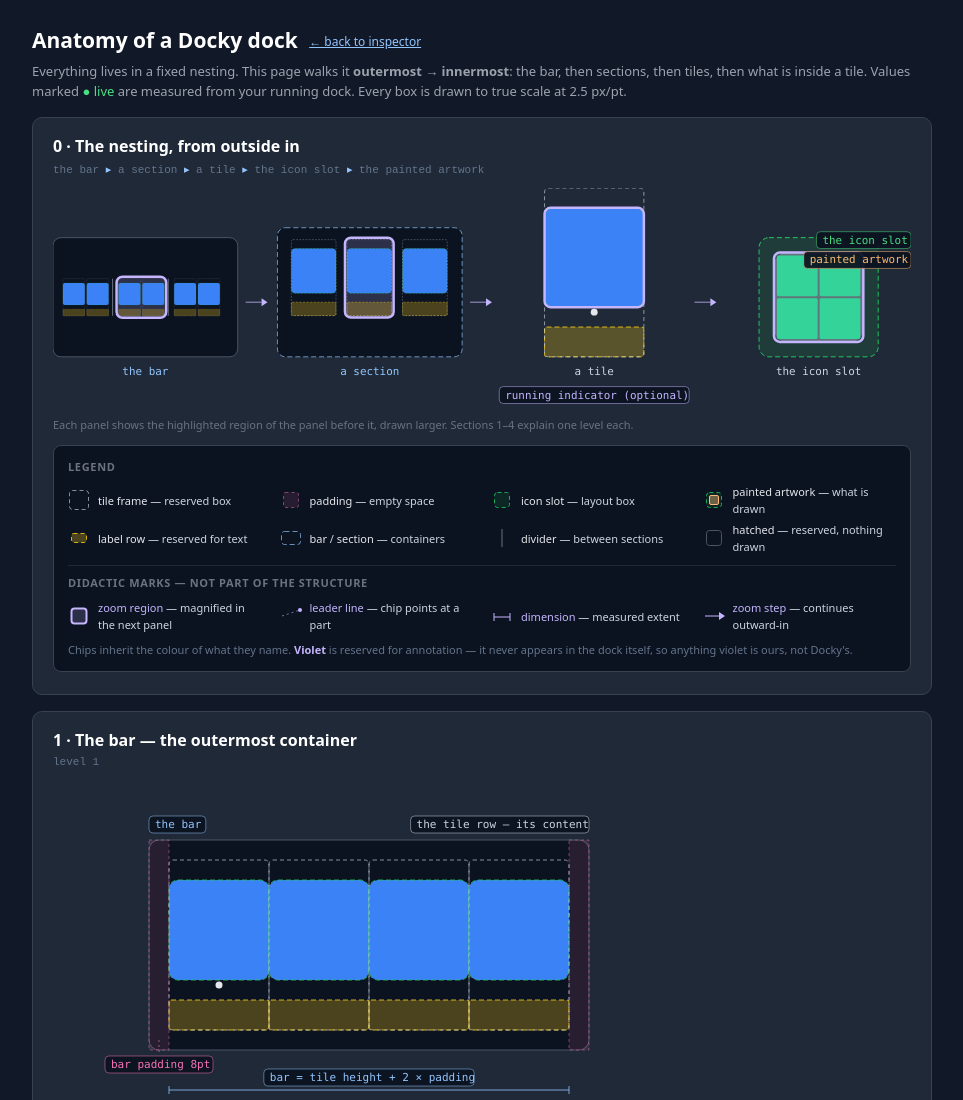
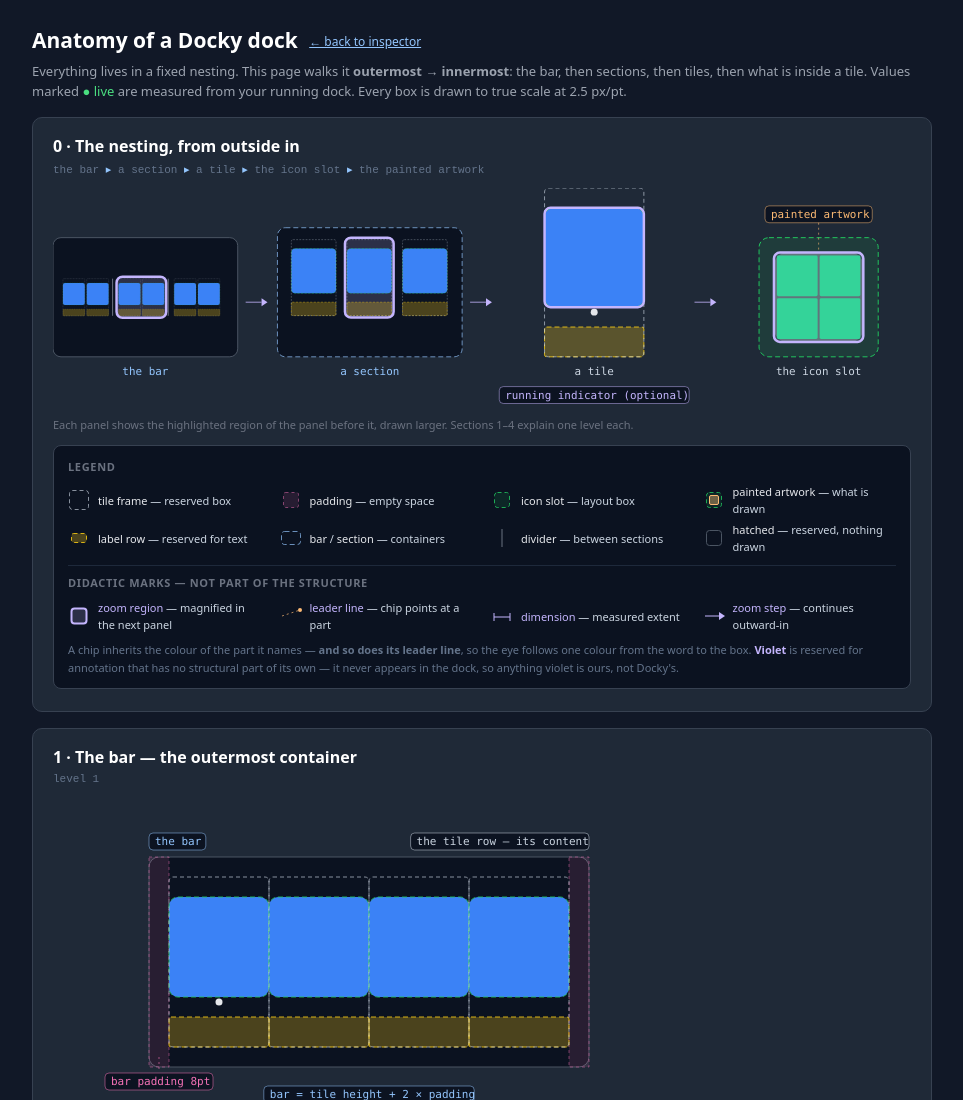
Before and after one commit to tobiashochguertel/docky-inspector, a website: page public/structure.html in a window 1280 px wide. Shown: the top 1100 px of the page, without its empty margins (158-1121 px from the left). Drawn offline with Linux system fonts and the light colour scheme; no server answers.

Commit message:
fix: panel 4 names the painted artwork with a same-colour leader; drop duplicate slot chip

```diff
--- a/public/structure.html
+++ b/public/structure.html
@@ -59,11 +59,11 @@
     <h3>Didactic marks — not part of the structure</h3>
     <div class="cols">
       <div class="item did"><svg width="22" height="22" viewBox="0 0 22 22"><rect x="3.5" y="3.5" width="15" height="15" rx="3" fill="#c4b5fd2e" stroke="#c4b5fd" stroke-width="2"/></svg><span><b>zoom region</b> — magnified in the next panel</span></div>
-      <div class="item did"><svg width="22" height="22" viewBox="0 0 22 22"><line x1="2" y1="11" x2="20" y2="5" stroke="#c4b5fd" stroke-opacity=".6" stroke-dasharray="2 3"/><circle cx="20" cy="5" r="2" fill="#c4b5fd"/></svg><span><b>leader line</b> — chip points at a part</span></div>
+      <div class="item did"><svg width="22" height="22" viewBox="0 0 22 22"><line x1="2" y1="11" x2="20" y2="5" stroke="#fdba74" stroke-opacity=".7" stroke-dasharray="2 3"/><circle cx="20" cy="5" r="2" fill="#fdba74"/></svg><span><b>leader line</b> — chip points at a part</span></div>
       <div class="item did"><svg width="22" height="22" viewBox="0 0 22 22"><line x1="3" y1="12" x2="19" y2="12" stroke="#c4b5fd"/><line x1="3" y1="8" x2="3" y2="16" stroke="#c4b5fd"/><line x1="19" y1="8" x2="19" y2="16" stroke="#c4b5fd"/></svg><span><b>dimension</b> — measured extent</span></div>
       <div class="item did"><svg width="22" height="22" viewBox="0 0 22 22"><line x1="2" y1="11" x2="16" y2="11" stroke="#c4b5fd"/><path d="M16 7 L22 11 L16 15 Z" fill="#c4b5fd"/></svg><span><b>zoom step</b> — continues outward-in</span></div>
     </div>
-    <p class="note">Chips inherit the colour of what they name. <b style="color:#c4b5fd">Violet</b> is reserved for annotation — it never appears in the dock itself, so anything violet is ours, not Docky's.</p>
+    <p class="note">A chip inherits the colour of the part it names — <b>and so does its leader line</b>, so the eye follows one colour from the word to the box. <b style="color:#c4b5fd">Violet</b> is reserved for annotation that has no structural part of its own — it never appears in the dock, so anything violet is ours, not Docky's.</p>
   </div>
 </div>
 </div>
@@ -281,13 +281,15 @@
     p.push(c + txt(PW / 2, base + 18, "a tile", C.struct, "middle") + chip(PW / 2, base + 30, "running indicator (optional)", C.did, "middle"));
     // panel 4 — the icon slot, focus = the painted artwork
     const sl = 120, sx = 33, sy = base - sl;
-    const pbx = sx + (sl - u(T.paintFolder[0])) / 2, pby = sy + (sl - u(T.paintFolder[1])) / 2;
-    let d = focusBg(pbx, pby, u(T.paintFolder[0]), u(T.paintFolder[1]));
+    const pw = u(T.paintFolder[0]), ph = u(T.paintFolder[1]);
+    const pbx = sx + (sl - pw) / 2, pby = sy + (sl - ph) / 2;
+    let d = focusBg(pbx, pby, pw, ph);
     d += `<rect x="${sx}" y="${sy}" width="${sl}" height="${sl}" rx="10" fill="${C.slotFill}" stroke="${C.slot}" stroke-dasharray="5 3"/>`;
     d += art(sx, sy, sl, "folder", T.paintFolder);
-    d += focus(pbx, pby, u(T.paintFolder[0]), u(T.paintFolder[1]));
-    d += chip(PW, base - sl - 6, "the icon slot", C.good, "end");
-    d += chip(PW, base - sl + 14, "painted artwork", C.paint, "end");
+    d += focus(pbx, pby, pw, ph);
+    /* chip names the part, leader wears the chip's colour */
+    d += chip(sx + sl / 2, base - sl - 32, "painted artwork", C.paint, "middle");
+    d += ln(sx + sl / 2, base - sl - 15, sx + sl / 2, pby, C.paint);
     p.push(d + txt(PW / 2, base + 18, "the icon slot", C.struct, "middle"));
     let body = "";
     p.forEach((panel, i) => {
```
